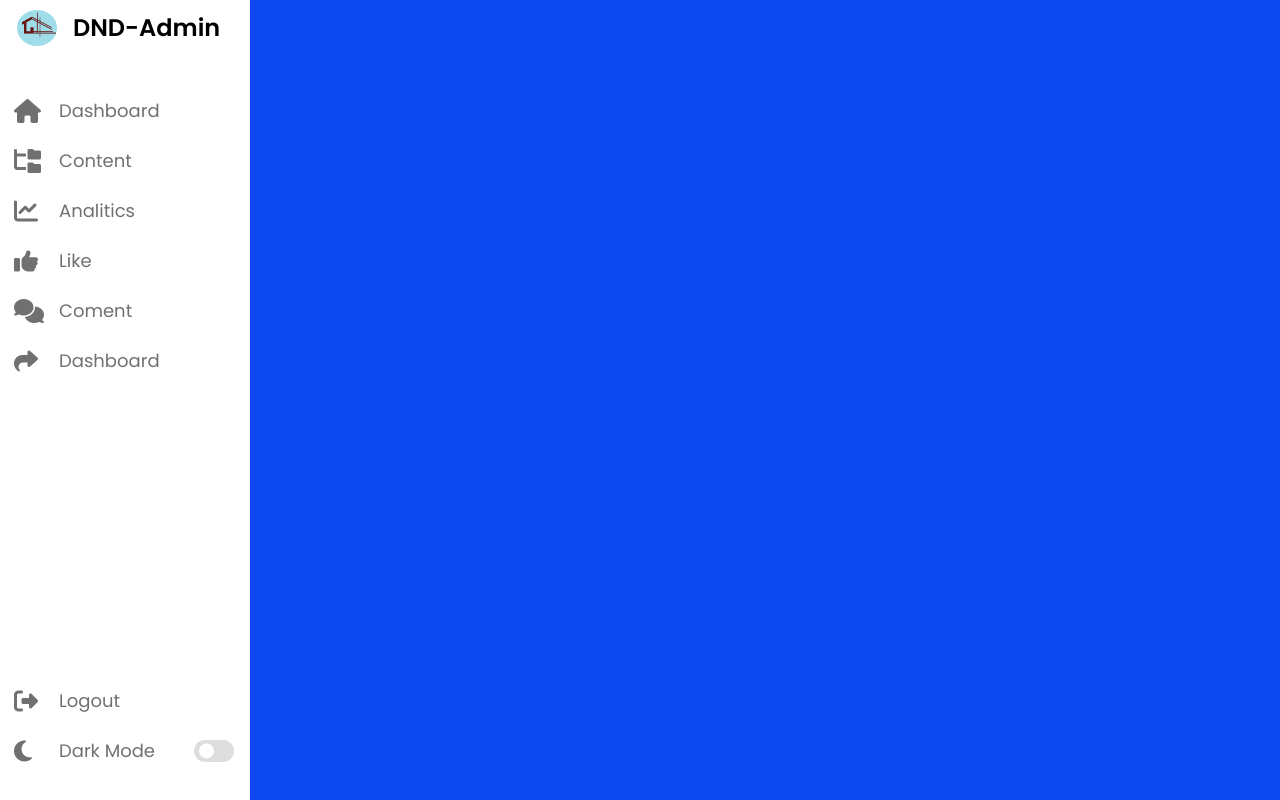
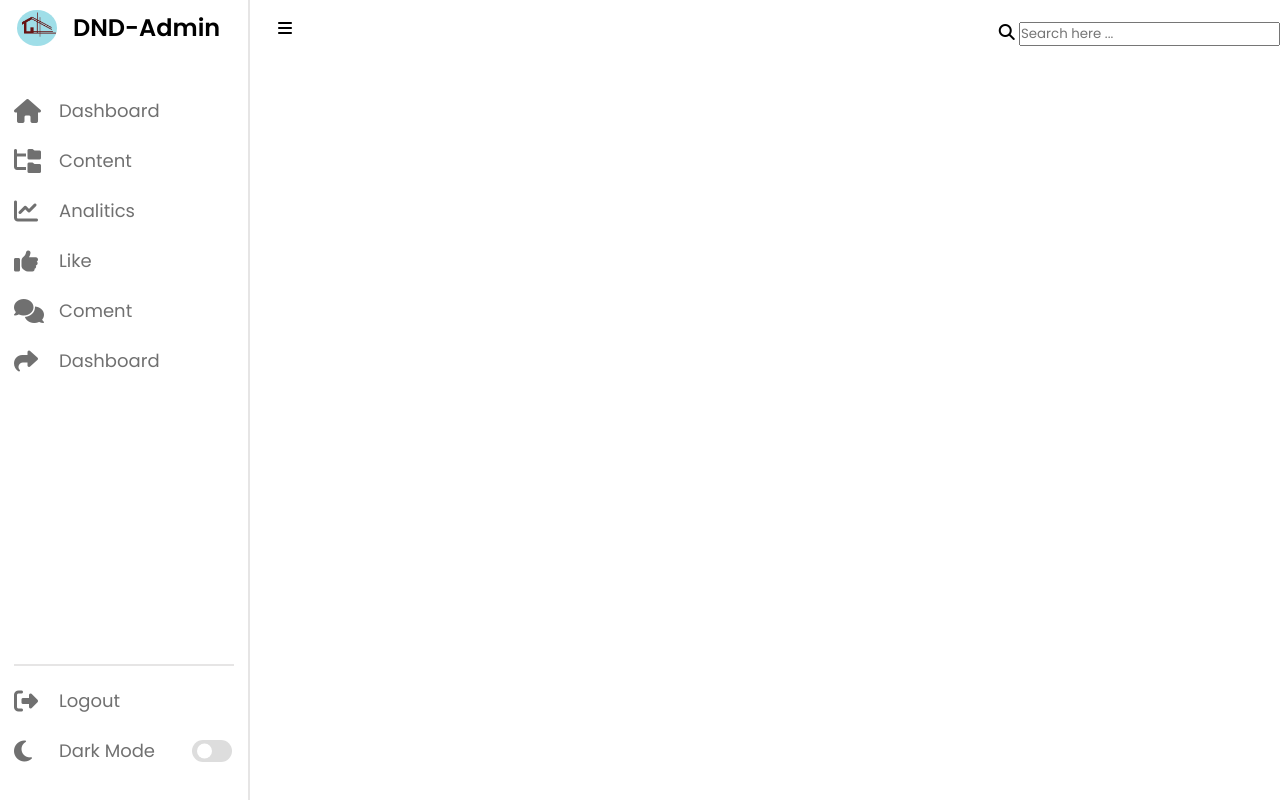
Before and after one commit to nsoimaru/admin-panel, a plain HTML site: page index.html in a window 1280 px wide. Drawn offline with Linux system fonts and the light colour scheme.

Commit message:
Add dashboard
Add top bar to dashboard

```diff
--- a/css/main.css
+++ b/css/main.css
@@ -53,6 +53,7 @@ nav {
     width: 250px;
     padding: 10px 14px;
     background: var(--panel-color);
+    border-right: 2px solid var(--border-color);
 }
 
 nav .logo-name {
@@ -129,6 +130,11 @@ nav .menu-items {
     color: var(--primary-color);
 }
 
+.menu-items .logout-mode {
+    padding-top: 10px;
+    border-top: 2px solid var(--border-color);
+}
+
 .menu-items .mode {
     display: flex;
     align-items: center;
@@ -170,3 +176,21 @@ nav .menu-items {
 body.dark .switch::before {
     left: 20px;
 }
+
+.dashboard {
+    position: relative;
+    left: 250px;
+    background: var(--panel-color);
+    height: 100vh;
+    width: calc(100% - 250px);
+    padding: 10px 14px;
+}
+
+.dashboard .top {
+    position: fixed;
+
+    display: flex;
+    justify-content: space-between;
+    padding: 10px 14px;
+    width: calc(100% - 250px);
+}
--- a/index.html
+++ b/index.html
@@ -48,7 +48,7 @@
                 </a></li>
             </ul>
 
-            <ul class="logout-mod">
+            <ul class="logout-mode">
                 <li><a href="#">
                     <i class="fa-solid fa-right-from-bracket"></i>
                     <span class="link-name">Logout</span>
@@ -67,7 +67,17 @@
 
             </ul>
         </div>
+    </nav>
 
-    </nav>
+    <section class="dashboard">
+        <div class="top">
+            <i class="fa-solid fa-bars"></i>
+
+            <div class="search-box">
+                <i class="fa-solid fa-magnifying-glass"></i>
+                <input type="text" name="search" id="search" placeholder="Search here ...">
+            </div>
+        </div>
+    </section>
 </body>
 </html>
--- a/js/main.js
+++ b/js/main.js
@@ -4,4 +4,5 @@ const toggleText = document.querySelector('.link-name');
 
 modeToggle.addEventListener('click', () => {
     body.classList.toggle('dark');
+    // TODO Add Light Theme text at toggle button
 });
```
